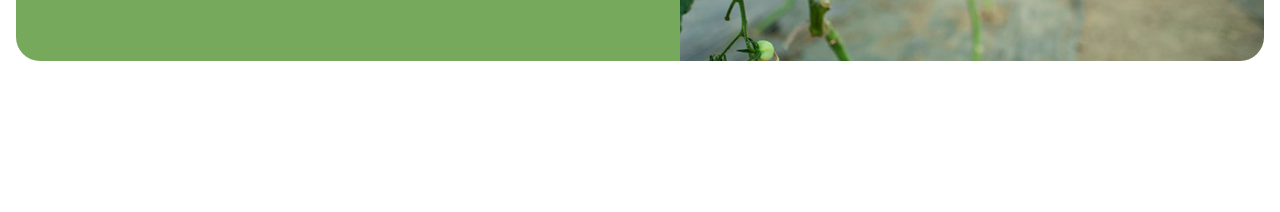
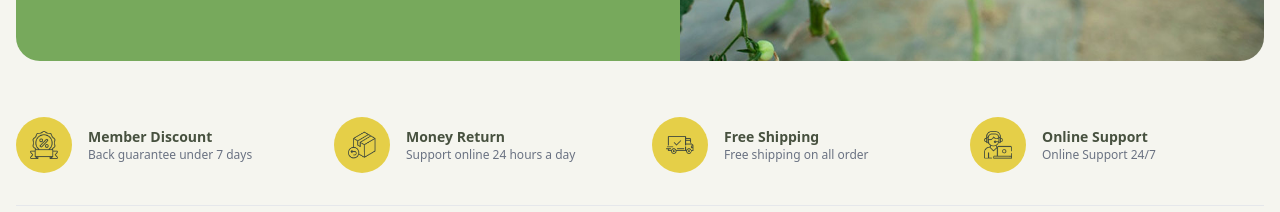
Before and after one commit to Shahd-Barmawi/Parfum-Ecommerce-Beauty-Webflow-Front-End, a website: page index.html in a window 1280 px wide. Shown: the part 516-728 px from the top of the page. Drawn offline with Linux system fonts and the light colour scheme.

Commit message:
adding features section

```diff
--- a/index.html
+++ b/index.html
@@ -8,7 +8,7 @@
     <title>Document</title>
 </head>
 
-<body">
+<body class="bg-[#f5f5ef]">
     <header class="w-full px-4 py-4">
         <div class="mx-auto flex items-center justify-between rounded-full bg-white px-6 py-4 shadow-md"">
 
@@ -101,6 +101,53 @@
 
         </div>
     </section>
-    </body>
+    <section class="px-4 py-8">
+        <div class="mx-auto max-w-7xl">
+            <div class="grid gap-6 border-b border-gray-200 pb-8 sm:grid-cols-2 lg:grid-cols-4">
+
+                <div class="flex items-center gap-4">
+                    <div class="flex h-14 w-14 items-center justify-center rounded-full bg-[#e5cf48]">
+                        <img src="./src/img/features/discount.png" alt="Discount" class="h-7 w-7 object-contain" />
+                    </div>
+                    <div>
+                        <h3 class="text-sm font-semibold text-[#47513f]">Member Discount</h3>
+                        <p class="text-xs text-gray-500">Back guarantee under 7 days</p>
+                    </div>
+                </div>
+
+                <div class="flex items-center gap-4">
+                    <div class="flex h-14 w-14 items-center justify-center rounded-full bg-[#e5cf48]">
+                        <img src="./src/img/features/money.png" alt="Money Return" class="h-7 w-7 object-contain" />
+                    </div>
+                    <div>
+                        <h3 class="text-sm font-semibold text-[#47513f]">Money Return</h3>
+                        <p class="text-xs text-gray-500">Support online 24 hours a day</p>
+                    </div>
+                </div>
+
+                <div class="flex items-center gap-4">
+                    <div class="flex h-14 w-14 items-center justify-center rounded-full bg-[#e5cf48]">
+                        <img src="./src/img/features/shipping.png" alt="Shipping" class="h-7 w-7 object-contain" />
+                    </div>
+                    <div>
+                        <h3 class="text-sm font-semibold text-[#47513f]">Free Shipping</h3>
+                        <p class="text-xs text-gray-500">Free shipping on all order</p>
+                    </div>
+                </div>
+
+                <div class="flex items-center gap-4">
+                    <div class="flex h-14 w-14 items-center justify-center rounded-full bg-[#e5cf48]">
+                        <img src="./src/img/features/support.png" alt="Support" class="h-7 w-7 object-contain" />
+                    </div>
+                    <div>
+                        <h3 class="text-sm font-semibold text-[#47513f]">Online Support</h3>
+                        <p class="text-xs text-gray-500">Online Support 24/7</p>
+                    </div>
+                </div>
+
+            </div>
+        </div>
+    </section>
+</body>
 
 </html>
```
Also changed, not shown: src/img/features/discount.png (added), src/img/features/money.png (added), src/img/features/shipping.png (added), src/img/features/support.png (added), src/output.css.
